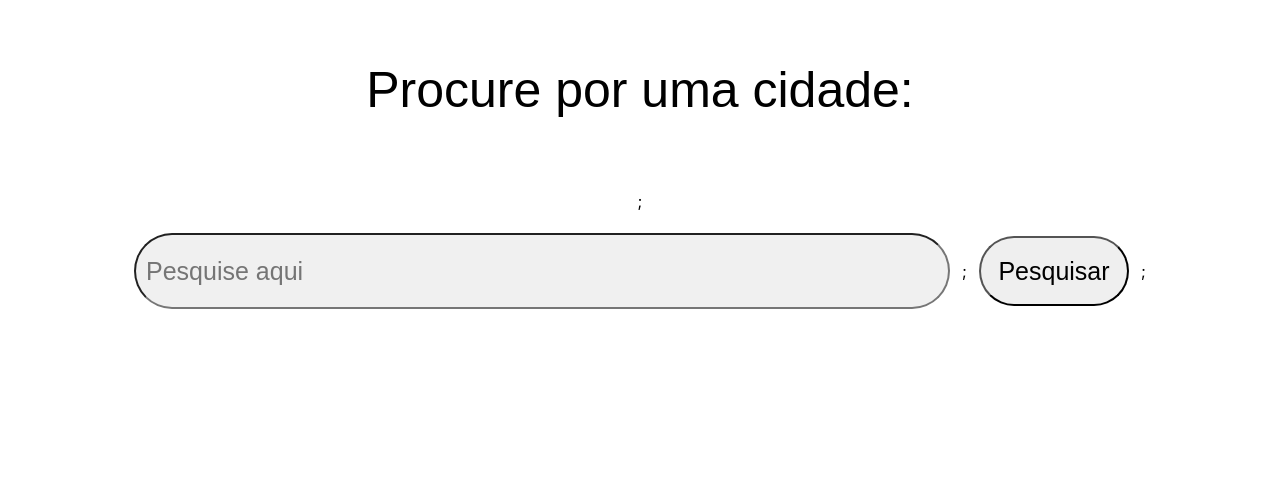
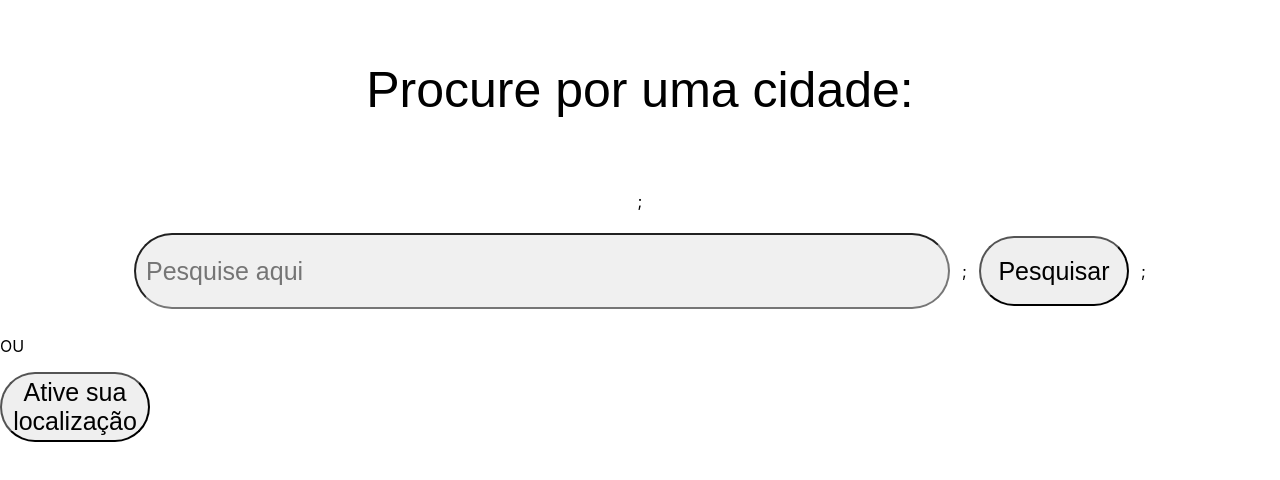
Before and after one commit to PedroMion/React-Weather-App, a React (Create React App) app: page / in a window 1280 px wide. Shown: the top 480 px of the page. Built offline with nearby package versions, Linux system fonts and the light colour scheme.

Commit message:
Progresso

```diff
--- a/src/App.js
+++ b/src/App.js
@@ -1,10 +1,12 @@
-import Button from './components/SearchArea';
+import SearchArea from './components/SearchArea';
+import LocationArea from './components/LocationArea';
 import './App.css';
 
 function App() {
   return (
     <div>
-      <Button />
+      <SearchArea />
+      <LocationArea />
     </div>
   );
 }
--- /dev/null
+++ b/src/components/LocationArea.js
@@ -0,0 +1,20 @@
+import {Button} from './SearchArea';
+
+const Text = (props) => {
+    return (
+        <div>
+            <p style={{fontSize: props.fontSize}}>{props.textContent}</p>
+        </div>
+    );
+}
+
+const LocationArea = () => {
+    return (
+        <div>
+            <Text textContent="OU" fontSize="12"/>
+            <Button text="Ative sua localização"/>
+        </div>
+    );
+}
+
+export default LocationArea;
--- a/src/components/SearchArea.js
+++ b/src/components/SearchArea.js
@@ -16,10 +16,10 @@ const Input = () => {
      );
 }
 
-const Button = () => {
+export const Button = (props) => {
     return (
         <div>
-            <button className="button">Pesquisar</button>
+            <button className="button">{props.text}</button>
         </div>
     );
 }
@@ -30,7 +30,7 @@ const SearchArea = () => {
             <InputText />;
             <div className="searchSquare" style={{display: 'flex', flexDirection: 'row', alignItems: 'center', justifyContent: 'space-around'}}>
                 <Input />;
-                <Button />;
+                <Button text="Pesquisar"/>;
             </div>
         </div>
     );
```
Also changed, not shown: src/components/LocationArea.css (added).
